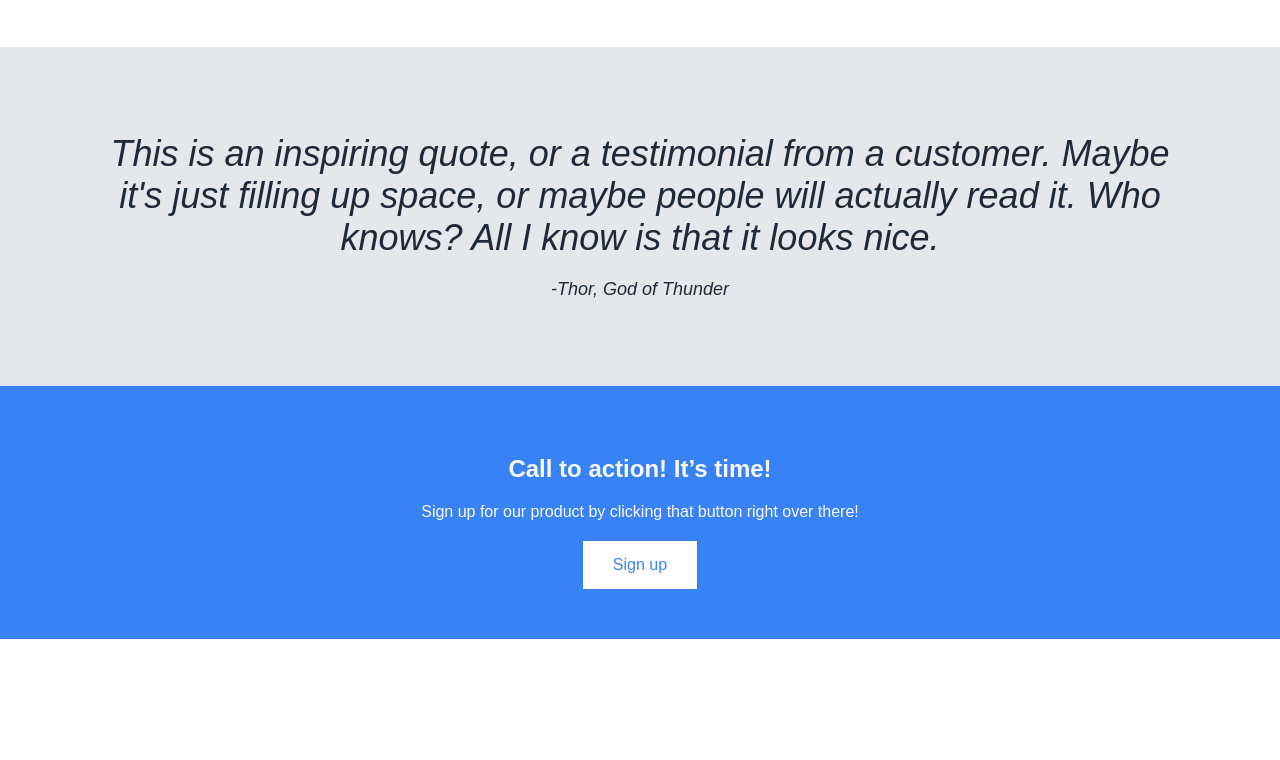
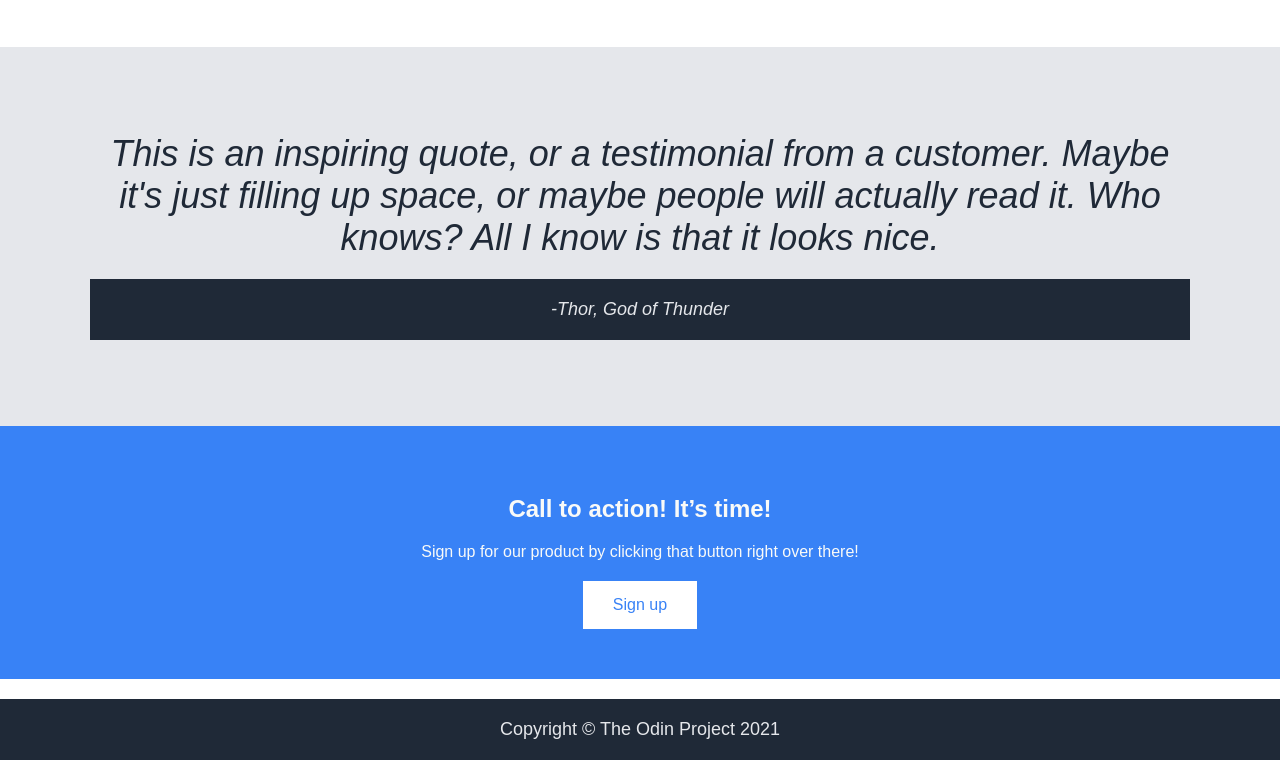
Before and after one commit to dillon868-66/awesomewebsite, a plain HTML site: page index.html in a window 1280 px wide. Shown: the part 648-1408 px from the top of the page. Before the commit the page ends 1287 px from the top, so only its background shows below. Drawn offline with Linux system fonts and the light colour scheme.

Commit message:
added footer and styling -- last time i ever do this in this order

```diff
--- a/index.html
+++ b/index.html
@@ -52,4 +52,8 @@
 
 
 </body>
+<footer>
+    <p>Copyright © The Odin Project 2021</p>
+</footer>
+
 </html>
--- a/styles.css
+++ b/styles.css
@@ -148,3 +148,13 @@ footer {
     font-size: 16px;
     cursor: pointer;
 }
+footer {
+    background-color: #1F2937;
+    color: #E5E7EB;
+    text-align: center;
+    padding: 20px;
+}
+
+footer p {
+    margin: 0;
+}
```
